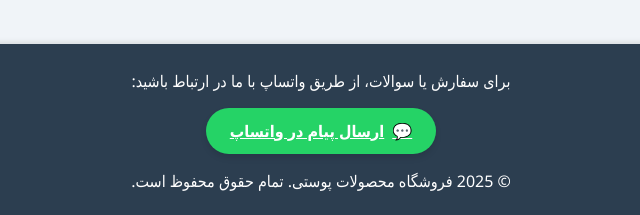
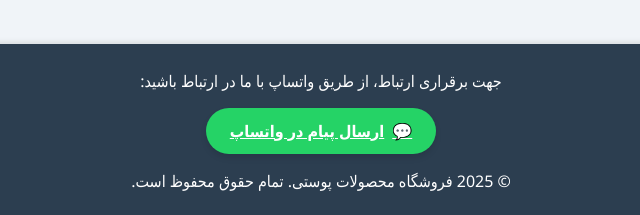
Before and after one commit to skincaremh/skin, a plain HTML site: page shop.html in a window 1280 px wide. Shown: the part 1045-1260 px from the top of the page, 319-959 px from the left. Drawn offline with Linux system fonts and the light colour scheme.

Commit message:
Update shop.html

```diff
--- a/shop.html
+++ b/shop.html
@@ -59,7 +59,7 @@
     </main>
 
     <footer id="contact">
-        <p>برای سفارش یا سوالات، از طریق واتساپ با ما در ارتباط باشید:</p>
+        <p>جهت برقراری ارتباط، از طریق واتساپ با ما در ارتباط باشید:</p>
         <a href="https://wa.me/989123456789" class="whatsapp-button animated-button">ارسال پیام در واتساپ</a>
         <p>© 2025 فروشگاه محصولات پوستی. تمام حقوق محفوظ است.</p>
     </footer>
```
